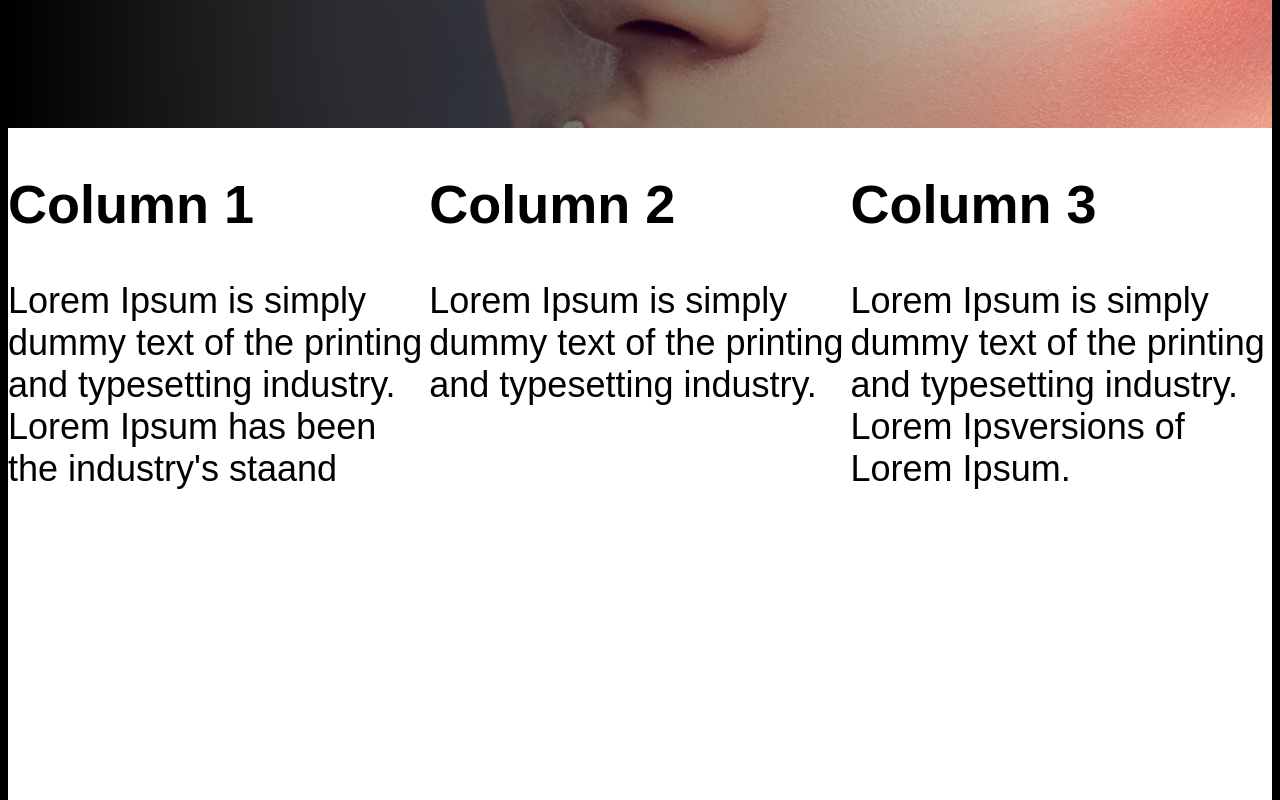
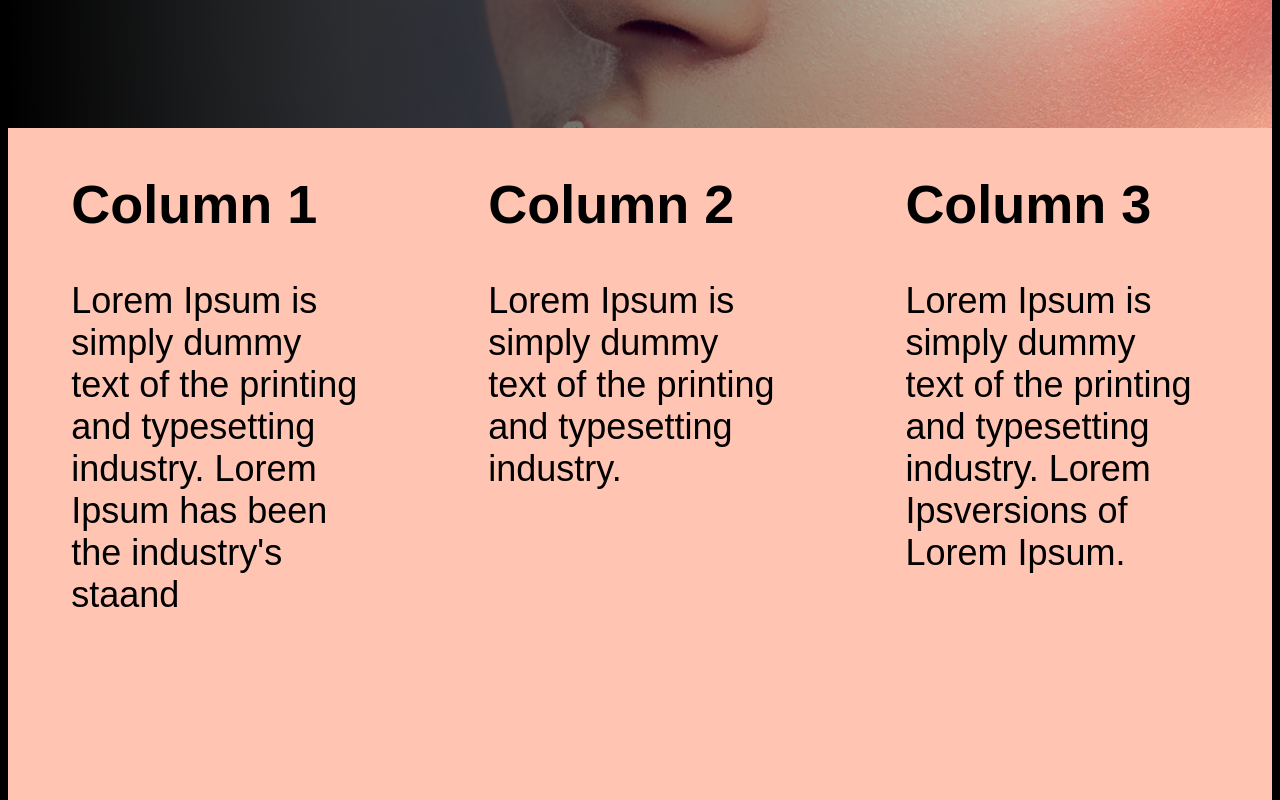
Before and after one commit to kermattC/Absolute-Beauty-Bar-Website, a plain HTML site: page index.html in a window 1280 px wide. Shown: the part 680-1480 px from the top of the page. Drawn offline with Linux system fonts and the light colour scheme; a script that the page names is missing.

Commit message:
Update main.css

```diff
--- a/main.css
+++ b/main.css
@@ -51,7 +51,7 @@ body, html {
   }
 
  .box{
-  height:750px;background-color:white;font-size:36px
+  height:750px;background-color:#FFC4B2;font-size:36px
  }
 
 .caption {
@@ -66,9 +66,11 @@ body, html {
 
 .column {
   float: left;
-  width: 33.33%;
+  width: 23%;
   height: 300px;
   font-weight: lighter;
+  padding-left: 5%;
+  padding-right: 5%;
 }
 
 /* Clear floats after the columns */
```
